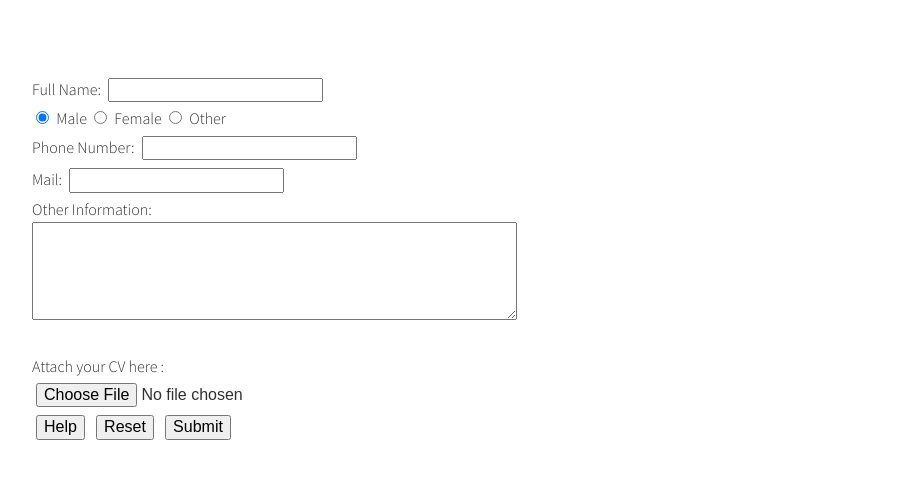
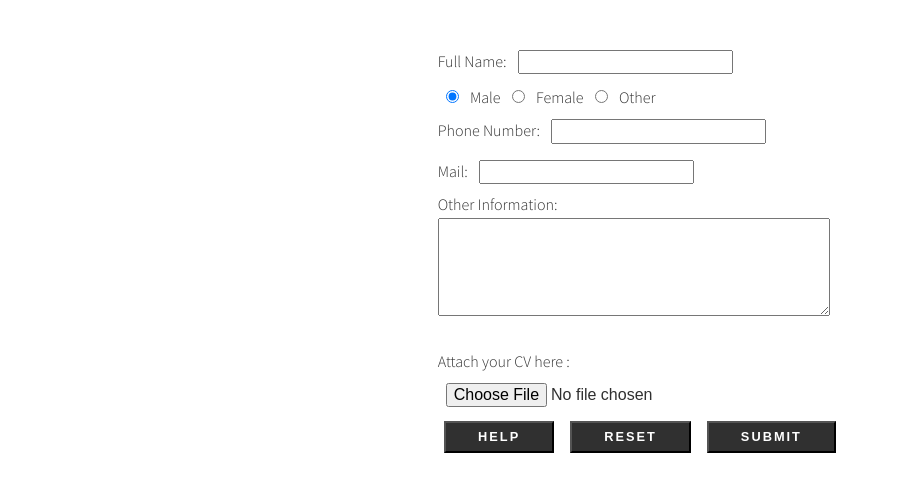
Before and after one commit to 1Woody/mywebprofile, a plain HTML site: page myweb/friend.html in a window 1280 px wide. Shown: the part 132-624 px from the top of the page, without its empty margins (0-919 px from the left). Drawn offline with nearby package versions, Linux system fonts and the light colour scheme.

Commit message:
contactdone

```diff
--- a/myweb/css/style.css
+++ b/myweb/css/style.css
@@ -234,7 +234,6 @@ h3{ font-size: var(--fs-h3) }
     margin: 0 auto;
 }
 
-
 @media (min-width: 700px) {
 
     .about-me {
--- a/myweb/css/styleform.css
+++ b/myweb/css/styleform.css
@@ -27,7 +27,6 @@
           0.125em 0.125em 0.25em rgba(0,0,0,.15);
 }
 
-
 /* typography*/
 
 h1, h2, h3 {
@@ -40,11 +39,9 @@ h2{ font-size: var(--fs-h2) }
 h3{ font-size: var(--fs-h3) }
 
 /* General Styles*/
-
 body {
     background: var(--clr-light);
     color: var(--clr-dark);
-    margin: 0;
     font-family: var(--ff-primary);
     font-size: var(--fs-body);
     line-height: 1.6;
@@ -52,7 +49,7 @@ body {
 }
 
 section {
-    padding: 5em 2em;
+    padding: 3em 2em;
 }
 
 strong { font-weight: var(--fw-bold) }
@@ -61,8 +58,8 @@ strong { font-weight: var(--fw-bold) }
 .btn {
     display: inline-block;
     padding: .5em 2.5em;
-    background: var(--clr-accent3);
-    color: var(--clr-accent2);
+    background: var(--clr-dark);
+    color: var(--clr-light);
     text-decoration: none;
     cursor: pointer;
     font-size: .8rem;
@@ -72,19 +69,37 @@ strong { font-weight: var(--fw-bold) }
     transition: transform 200ms ease-in-out;
 }
 
+.btn:hover {
+    transform: scale(0.9);
+}
+
 /* Title */
 .section__title--header,
 .section__title--form {
     margin-top: .5em;
-    text-align: center ;
+    margin-bottom: 0;
+    text-align: center;
 }
+
 /* Form */
+
 .Form {
-    align-self: center;
+    text-align: center;
+}
+
+.form__body{
+    display: inline-block;
+    text-align: left;
 }
 input {
-    margin: 0 auto;
-    text-align: justify;
-    align-self: flex-start;
-    margin: .25em;
+    display: inline-flex;
+    text-align: left;
+    margin: .5em;
 }
+
+@media (max-width: 500px) {
+    .form__body {
+        display: block;
+        text-align: left;
+    }
+}
--- a/myweb/friend.html
+++ b/myweb/friend.html
@@ -16,10 +16,11 @@
     <link rel="stylesheet" href="css/styleform.css">
 </head>
 <body>
-     <h1 class="section__title section__title--header">Contact Me</h1>
-
-     <h2 class="section__title section__title--form"> Complete with your info below </h2>
-     <section class="Form">
+    <header>
+        <h1 class="section__title section__title--header">Contact Me</h1>
+        <h2 class="section__title section__title--form"> Complete with your info below </h2>
+    </header>
+    <section class="Form">
         <form action="http://httpbin.org/post" method="post" class="form__body">
             Full Name: <input type="text" name="fullname" ><br>
 
@@ -32,14 +33,14 @@
             Mail: <input type="email" name="mail"><br>
 
             <label for="Hobbies"> Other Information: </label><br>
-            <textarea name="Hobbies" rows="5" cols="50"></textarea><br>
+            <textarea name="Hobbies" rows="5" cols="40"></textarea><br>
 
             <br> Attach your CV here : <br>
             <input type="file"><br>
 
-            <input type="button" onclick="alert('Fill all the fields.')" value="Help">
-            <input type="reset" value="Reset">
-            <input type="submit" value="Submit">
+            <input type="button" onclick="alert('Fill all the fields.')" value="Help" class="btn">
+            <input type="reset" value="Reset" class="btn">
+            <input type="submit" value="Submit" class="btn">
            </form>
     </section>
 </body>
```
Also changed, not shown: myweb/index.html (+1 -1 lines).
